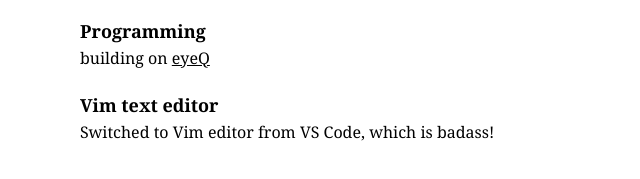
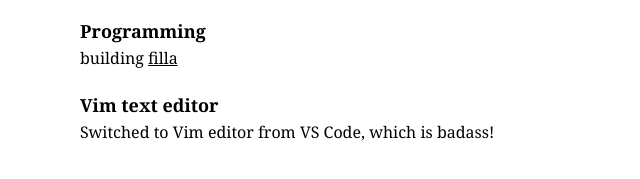
Before and after one commit to SidhuAchary02/sidhuachary02.github.io, a plain HTML site: page now.html in a window 1280 px wide. Shown: the part 283-462 px from the top of the page, 235-875 px from the left. Drawn offline with Linux system fonts and the light colour scheme.

Commit message:
update now

```diff
--- a/now.html
+++ b/now.html
@@ -146,7 +146,7 @@
             <p>Learning low-level system design</p>
 
             <h4>Programming</h4>
-            <p>building on <a href="https://github.com/sidhuachary02/eyeQ" target="_blank" rel="noopener noreferrer">eyeQ</a></p>
+            <p>building <a href="https://github.com/SidhuAchary02/filla" target="_blank" rel="noopener noreferrer">filla</a></p>
 
             <h4>Vim text editor</h4>
             <p>Switched to Vim editor from VS Code, which is badass!</p>
```
